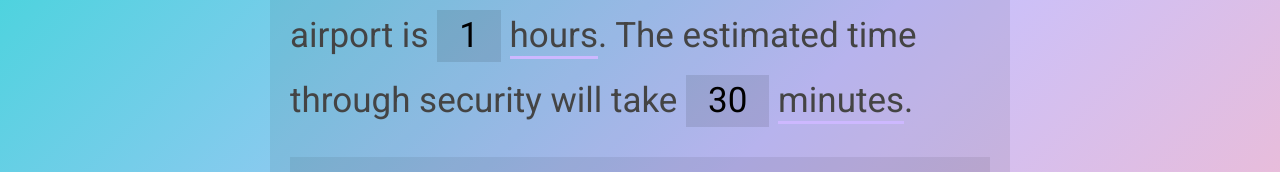
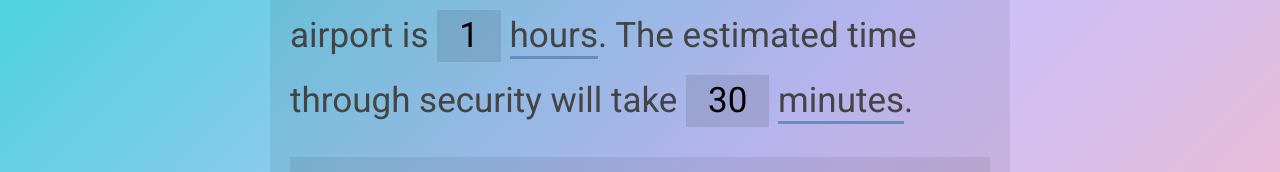
Before and after one commit to adamculpepper/flight-time-calculator, a plain HTML site: page index.html in a window 1280 px wide. Shown: the part 262-434 px from the top of the page. Drawn offline with Linux system fonts and the light colour scheme.

Commit message:
Update styles.css

```diff
--- a/assets/css/styles.css
+++ b/assets/css/styles.css
@@ -55,7 +55,7 @@ footer .row {width:100%;}
 .form-control:hover,
 .toggle-hours-minutes:hover {cursor:pointer;}
 
-.toggle-hours-minutes {border-bottom:3px solid #cdb8ff;}
+.toggle-hours-minutes {border-bottom:3px solid #6A8BBE;}
 
 #date-flight-dummy-container {display:inline-block; width:0; height:0; overflow:hidden; margin:0; line-height:normal; padding:0; border:0; margin-left:-10px;}
 
```
